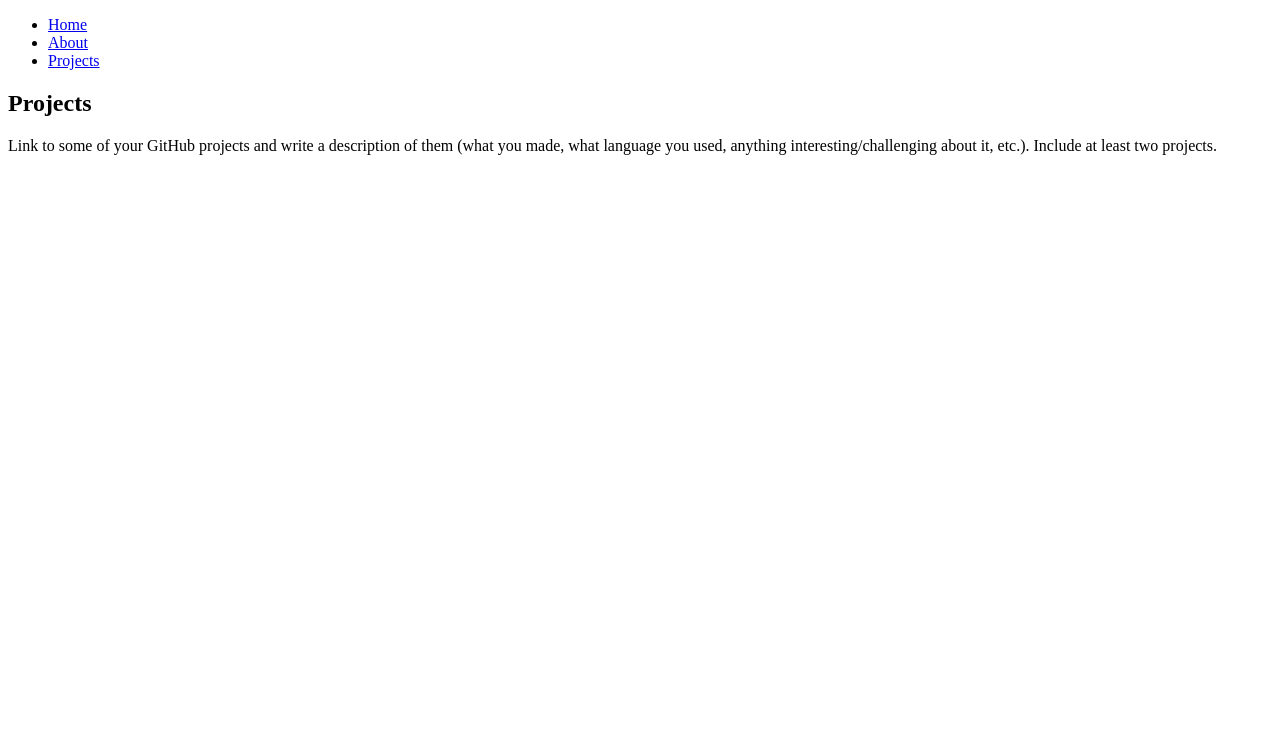
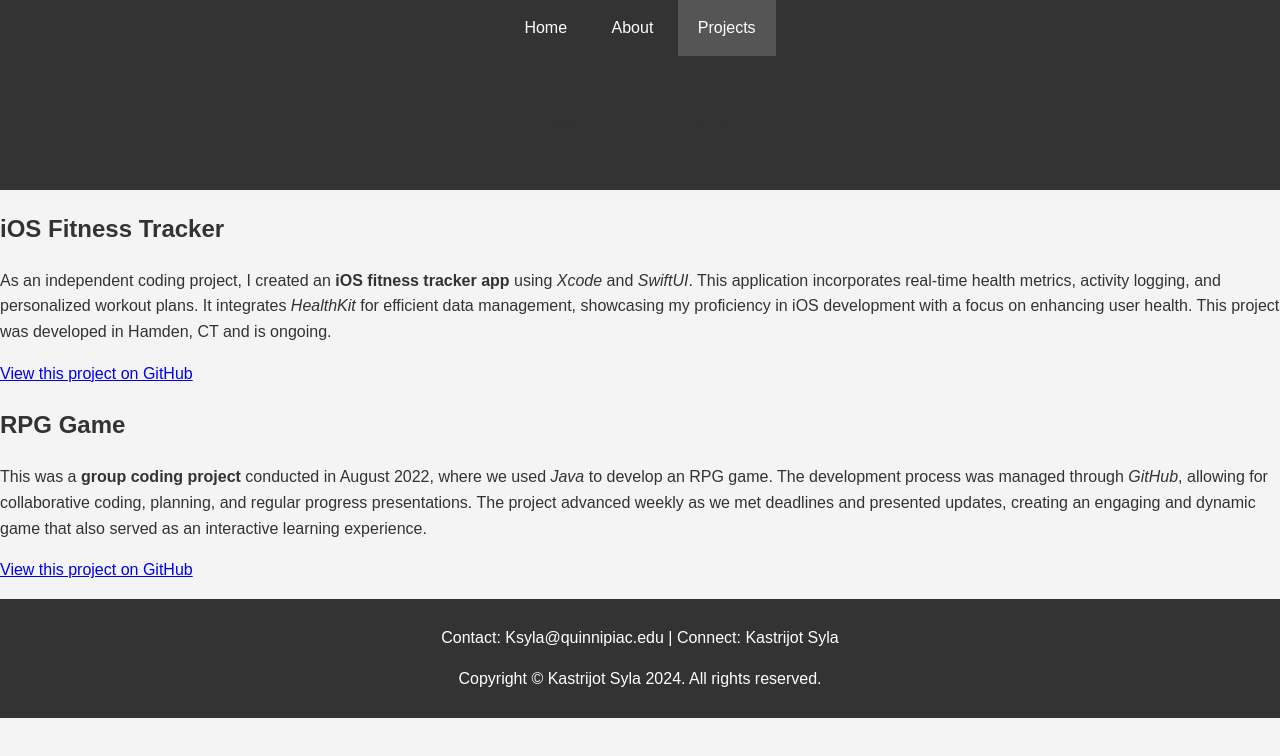
Before and after one commit to rpekash/rpekash.github.io, a plain HTML site: page projects.html in a window 1280 px wide. Drawn offline with Linux system fonts and the light colour scheme.

Commit message:
Projects Page Updated

```diff
--- a/projects.html
+++ b/projects.html
@@ -4,20 +4,32 @@
     <meta charset="UTF-8">
     <meta name="viewport" content="width=device-width, initial-scale=1.0">
     <title>Projects | My Personal Website</title>
+    <link rel="stylesheet" href="styles.css">
 </head>
 <body>
     <nav>
         <ul>
             <li><a href="index.html">Home</a></li>
             <li><a href="about.html">About</a></li>
-            <li><a href="projects.html">Projects</a></li>
+            <li><a href="projects.html" class="active">Projects</a></li>
         </ul>
     </nav>
-    <section>
-        <h1>Projects</h1>
-        <p>Link to some of your GitHub projects and write a description of them (what you made, what language you used, anything interesting/challenging about it, etc.). Include at least two projects.</p>
-        <!-- Example for adding a project -->
-        <!-- <p><a href="URL_to_project">Project Name</a> - Short description of the project.</p> -->
+    <header>
+        <h1>My Projects</h1>
+    </header>
+    <section class="project">
+        <h2>iOS Fitness Tracker</h2>
+        <p>As an independent coding project, I created an <strong>iOS fitness tracker app</strong> using <em>Xcode</em> and <em>SwiftUI</em>. This application incorporates real-time health metrics, activity logging, and personalized workout plans. It integrates <em>HealthKit</em> for efficient data management, showcasing my proficiency in iOS development with a focus on enhancing user health. This project was developed in Hamden, CT and is ongoing.</p>
+         <p><a href="https://github.com/rpekash/Fitness-Tracker-App">View this project on GitHub</a></p>
     </section>
+    <section class="project">
+        <h2>RPG Game</h2>
+        <p>This was a <strong>group coding project</strong> conducted in August 2022, where we used <em>Java</em> to develop an RPG game. The development process was managed through <em>GitHub</em>, allowing for collaborative coding, planning, and regular progress presentations. The project advanced weekly as we met deadlines and presented updates, creating an engaging and dynamic game that also served as an interactive learning experience.</p>
+        <p><a href="https://github.com/rpekash/Yup-RPG-Game">View this project on GitHub</a></p>
+    </section>
+    <footer>
+        <p>Contact: Ksyla@quinnipiac.edu | Connect: Kastrijot Syla</p>
+        <p>Copyright © Kastrijot Syla 2024. All rights reserved.</p>
+    </footer>
 </body>
 </html>
```
